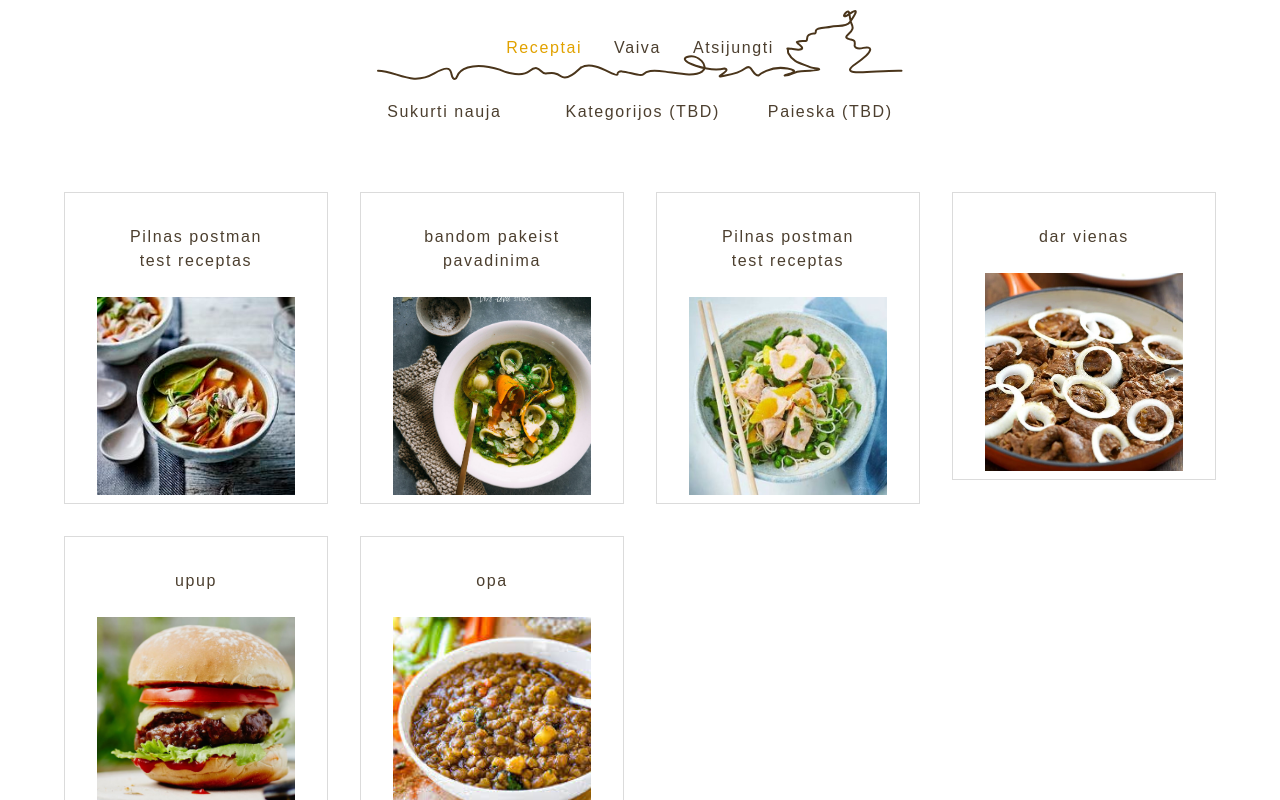
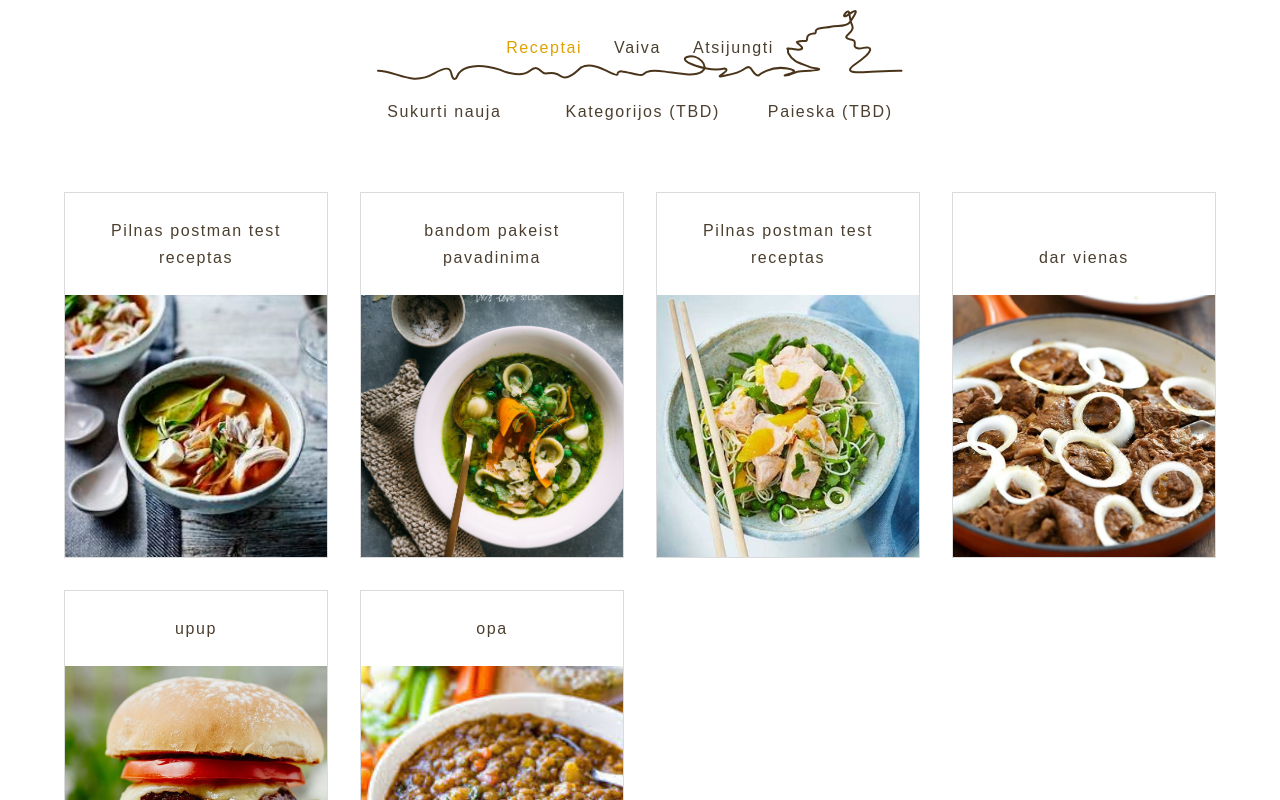
Before and after one commit to vaivabraz/recipes-frontend, a Next.js app: page /recipes in a window 1280 px wide. Shown: the top 800 px of the page. Built offline with nearby package versions, Linux system fonts and the light colour scheme.

Commit message:
text component added

```diff
--- a/src/pagesComponents/RecipesList/RecipeCard.tsx
+++ b/src/pagesComponents/RecipesList/RecipeCard.tsx
@@ -1,9 +1,8 @@
 import React from "react";
 import styled from "styled-components";
-import { Colors } from "../../constants";
 import { useRouter } from "next/router";
 import { ShortRecipeType } from "../../types";
-import { Button } from "../../ui";
+import { Button, Text } from "../../ui";
 
 interface IRecipeCard {
   recipe: ShortRecipeType;
@@ -21,7 +20,7 @@ const RecipeCard = ({ recipe }: IRecipeCard) => {
   return (
     <Card onClick={handleOnClick}>
       <TitleContainer>
-        <Title>{title}</Title>
+        <Text text={title} />
       </TitleContainer>
       <Image src={image} title={title} alt={title} />
     </Card>
@@ -29,6 +28,8 @@ const RecipeCard = ({ recipe }: IRecipeCard) => {
 };
 
 const Card = styled(Button)`
+  flex: 1;
+  padding: 0;
   flex-direction: column;
   justify-content: flex-end;
 `;
@@ -43,11 +44,4 @@ const TitleContainer = styled.div`
   justify-content: center;
 `;
 
-const Title = styled.p`
-  ${Card}:hover & {
-    color: ${Colors.AccentColor};
-    font-weight: bolder;
-  }
-`;
-
 export default React.memo(RecipeCard);
```
